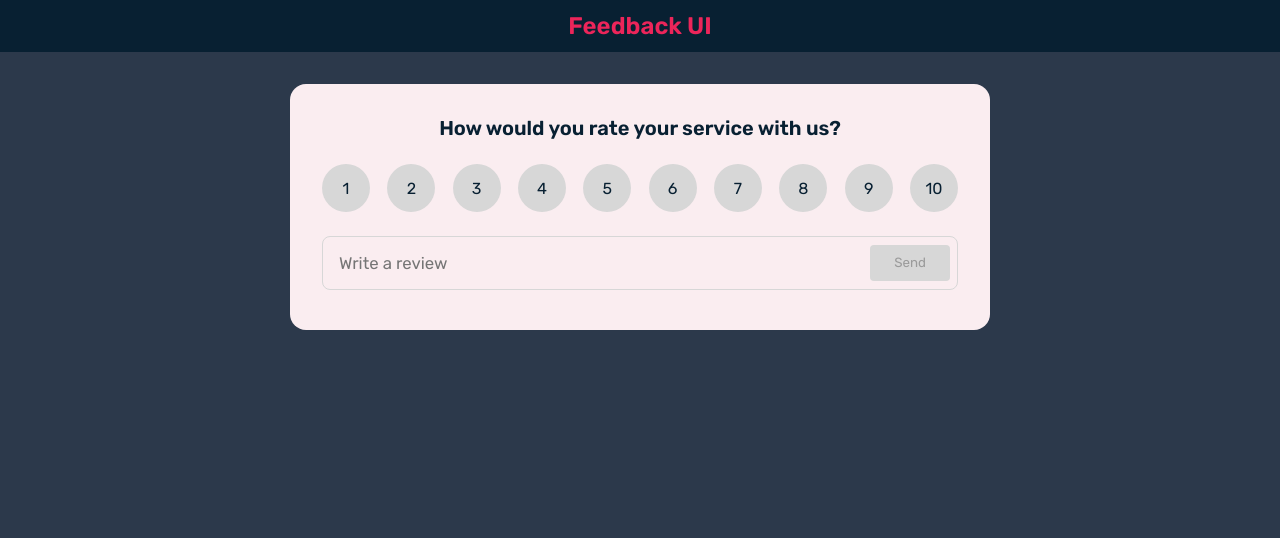
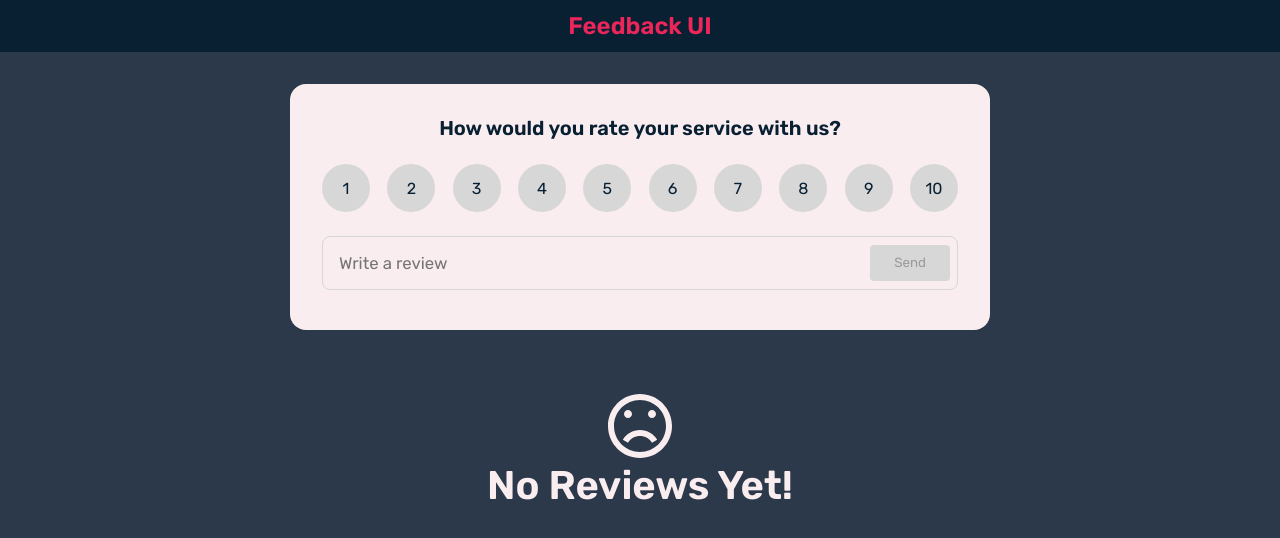
Before and after one commit to soumya495/feedback-ui, a React (Create React App) app: page / in a window 1280 px wide. Shown: the top 538 px of the page. Built offline with nearby package versions, Linux system fonts and the light colour scheme.

Commit message:
Context Api, Display reviews

```diff
--- a/package.json
+++ b/package.json
@@ -8,7 +8,9 @@
     "@testing-library/user-event": "^13.5.0",
     "react": "^18.1.0",
     "react-dom": "^18.1.0",
+    "react-icons": "^4.3.1",
     "react-scripts": "5.0.1",
+    "uuid": "^8.3.2",
     "web-vitals": "^2.1.4"
   },
   "scripts": {
--- a/src/App.css
+++ b/src/App.css
@@ -169,6 +169,15 @@ nav > h1 {
   opacity: 0;
 }
 
+.noresults-container {
+  margin-top: 4rem;
+  text-align: center;
+}
+
+.noresults-container > h3 {
+  font-size: 2.5rem;
+}
+
 @media (max-width: 700px) {
   .radio-container {
     justify-content: center;
--- a/src/App.js
+++ b/src/App.js
@@ -1,12 +1,17 @@
 import Navbar from './components/Navbar'
 import Input from './components/Input'
+import Reviews from './components/Reviews'
+import { ReviewContextProvider } from './context/ReviewContext'
 
 function App() {
   return (
     <>
       <Navbar />
       <div className='main-container'>
-        <Input />
+        <ReviewContextProvider>
+          <Input />
+          <Reviews />
+        </ReviewContextProvider>
       </div>
     </>
   )
--- a/src/components/Input.jsx
+++ b/src/components/Input.jsx
@@ -1,8 +1,10 @@
-import { useEffect, useState } from 'react'
+import { useEffect, useState, useContext } from 'react'
+import { v4 as uuidv4 } from 'uuid'
+import ReviewContext from '../context/ReviewContext'
 
 function Input() {
-  const [rating, setRating] = useState(0)
-  const [review, setReview] = useState('')
+  const { rating, setRating, review, setReview, addReviews } =
+    useContext(ReviewContext)
   const [btnActive, setBtnActive] = useState(false)
   const [message, setMessage] = useState('')
 
@@ -25,6 +27,7 @@ function Input() {
     e.preventDefault()
     console.log('Rating: ', rating)
     console.log('Review: ', review)
+    addReviews({ id: uuidv4(), rating, review })
     setRating(0)
     setReview('')
     setBtnActive(false)
--- /dev/null
+++ b/src/components/Reviews.jsx
@@ -0,0 +1,27 @@
+import { useContext } from 'react'
+import ReviewContext from '../context/ReviewContext'
+import { ImSad } from 'react-icons/im'
+
+function Reviews() {
+  const { reviews } = useContext(ReviewContext)
+
+  if (reviews.length === 0)
+    return (
+      <div className='noresults-container'>
+        <ImSad fontSize='4rem' />
+        <h3>No Reviews Yet!</h3>
+      </div>
+    )
+
+  return (
+    <div>
+      {reviews.map((review) => (
+        <div className='container' key={review.id}>
+          {review.review}
+        </div>
+      ))}
+    </div>
+  )
+}
+
+export default Reviews
--- /dev/null
+++ b/src/context/ReviewContext.js
@@ -0,0 +1,23 @@
+import { createContext, useState, useEffect } from 'react'
+
+const ReviewContext = createContext()
+
+export const ReviewContextProvider = ({ children }) => {
+  const [rating, setRating] = useState(0)
+  const [review, setReview] = useState('')
+  const [reviews, setReviews] = useState([])
+
+  function addReviews(review) {
+    setReviews((prev) => [...prev, review])
+  }
+
+  return (
+    <ReviewContext.Provider
+      value={{ rating, setRating, review, setReview, reviews, addReviews }}
+    >
+      {children}
+    </ReviewContext.Provider>
+  )
+}
+
+export default ReviewContext
```
Also changed, not shown: 1 other file (tests, documents, lock files or other folders).
